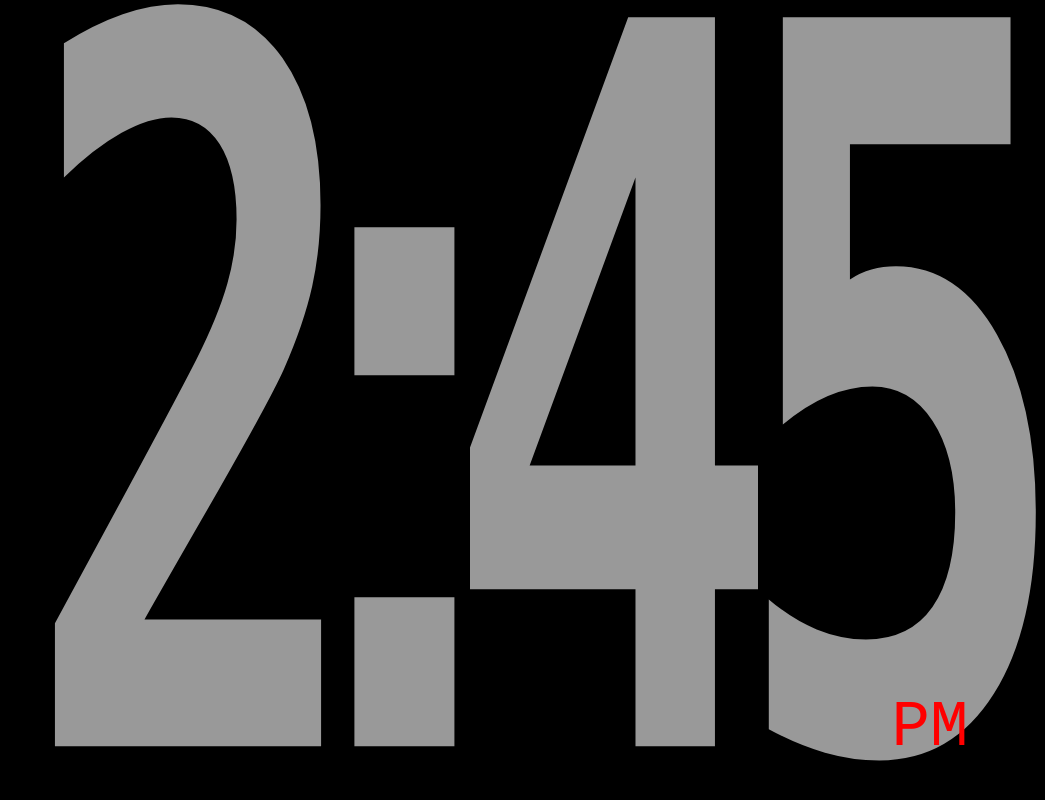
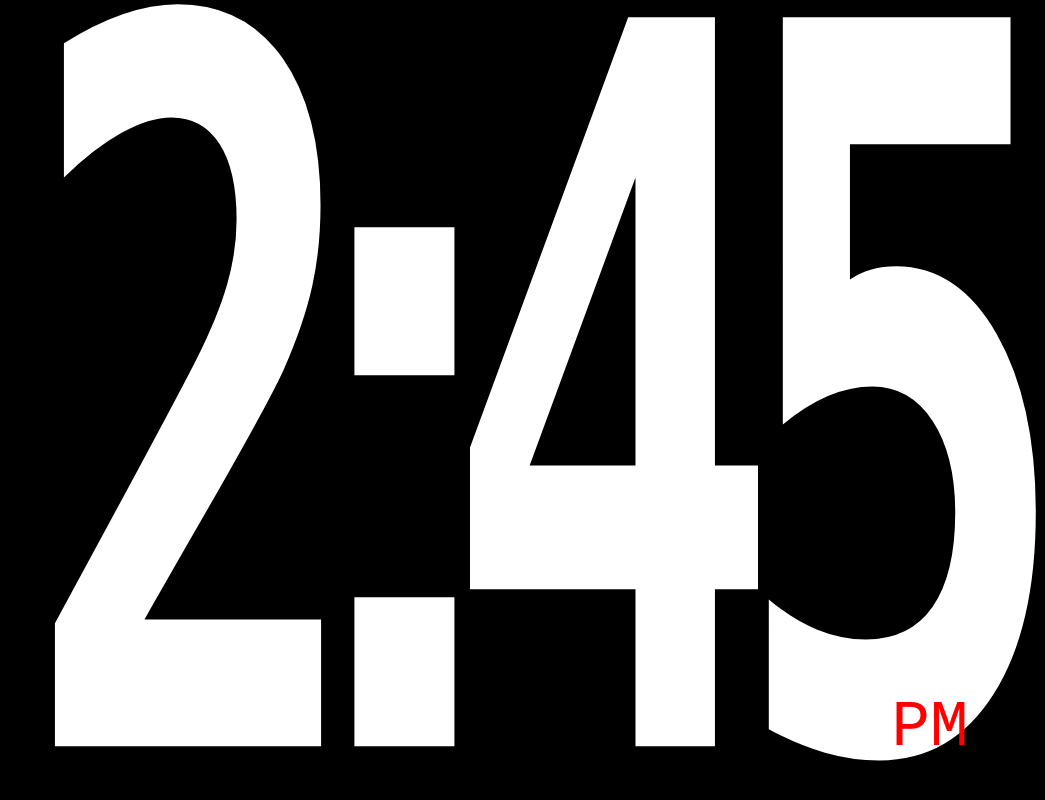
Before and after one commit to stevenkussmaul/clock, a plain HTML site: page index.html in a window 1280 px wide. Shown: the whole page, without its empty margins (235-1280 px from the left). Drawn offline with Linux system fonts and the light colour scheme.

Commit message:
Update glyph color to white

```diff
--- a/index.html
+++ b/index.html
@@ -35,7 +35,7 @@
             height: 100vh;
             width: 100vw;
             font-weight: bold;
-            fill: #ffffff99;
+            fill: #ffffffff;
 
         }
 
```
